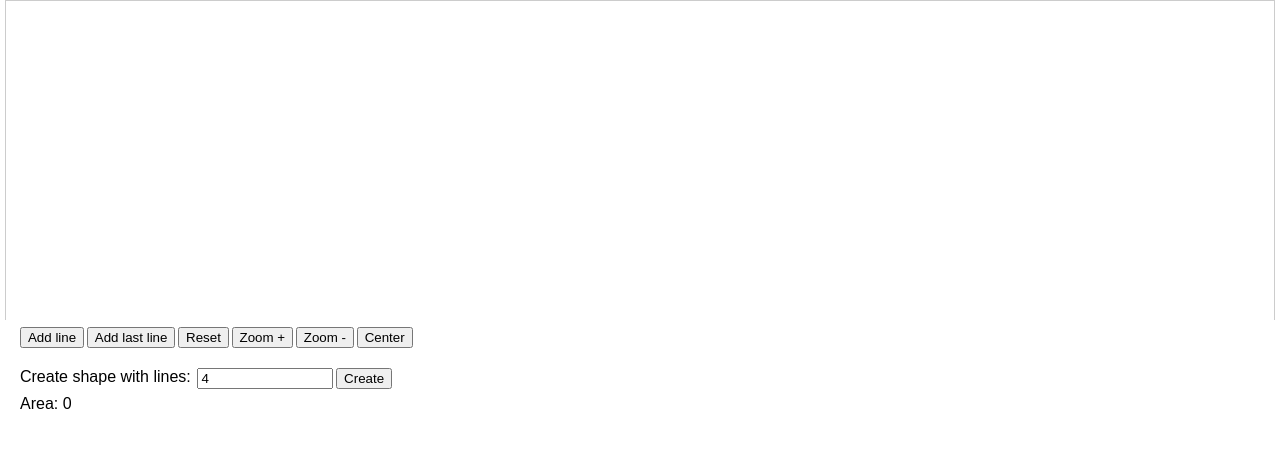
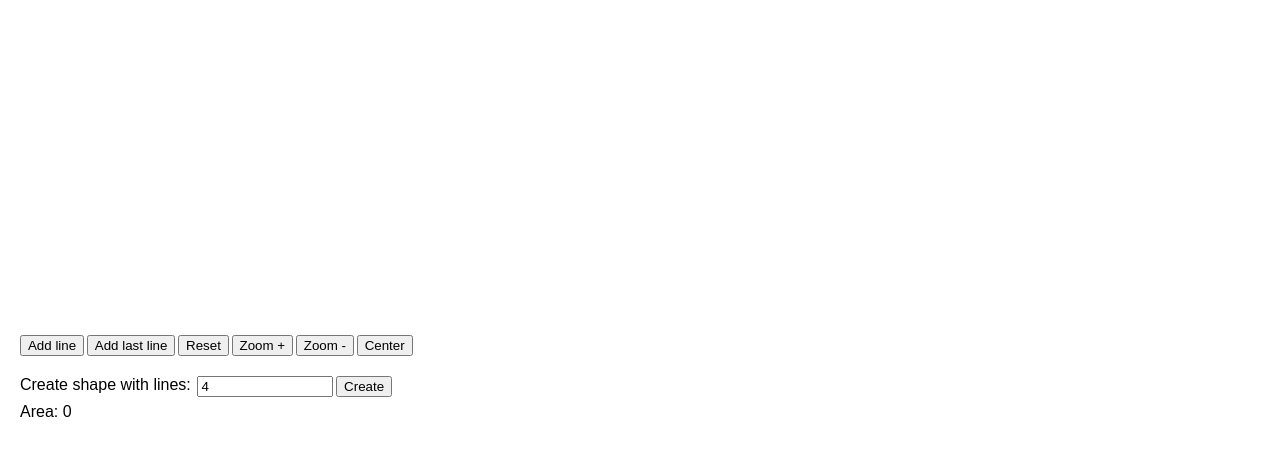
Before and after one commit to vesanaumane/AreaCalculator, a React (Create React App) app: page / in a window 1280 px wide. Shown: the top 456 px of the page. Built offline with nearby package versions, Linux system fonts and the light colour scheme; the HTML template or start-up script is replaced by a standard one.

Commit message:
Set canvas size.

```diff
--- a/src/App.css
+++ b/src/App.css
@@ -15,10 +15,11 @@
   height: 40vh;
   overflow: auto;
   flex-shrink: 0;
+  padding : 3pt;
 }
 
 .drawingboard canvas {
-  padding : 3pt;
+  border: "1px solid #ccc";
 }
 
 
--- a/src/App.js
+++ b/src/App.js
@@ -8,7 +8,7 @@ import { useEffect, useRef, useState } from "react";
 export default function App() {
 
     // Canvas default size.
-    const defaultWidth = window.innerWidth - 20;
+    const defaultWidth = window.innerWidth;
     const defaultHeight = Math.round( window.innerHeight / 2.5 );
 
     // Canvas.
@@ -44,7 +44,7 @@ export default function App() {
     const [ debugData, setDebugData ] = useState( Array() );
 
     // Canvas width.
-    const [ canvasWidth, setCanvasWidth ] = useState( defaultWidth );
+    const [ canvasWidth, setCanvasWidth ] = useState(  defaultWidth );
 
     // Canvas height.
     const [ canvasHeight, setCanvasHeight ] = useState( defaultHeight );
@@ -185,7 +185,7 @@ export default function App() {
     function handleOnClickAddNewLine() {
 
         // Get new line coordinates.
-        var line = getNewLine( 100, 60, lines );
+        var line = getNewLine( 100, 90, lines );
 
         // Stop drawing if lines create a closed loop. line.end.x == lines[ 0 ].start.x && line.end.y == lines[ 0 ].start.y
         var lastLine = false;
@@ -578,8 +578,7 @@ export default function App() {
                             onTouchEnd={handleTouchEnd}
                             width={canvasWidth}
                             height={canvasHeight}
-                            style={{ border: "1px solid #ccc" }
-                            }>
+                            >
 
                             </canvas>
                 </div>
--- a/src/Line.js
+++ b/src/Line.js
@@ -219,7 +219,7 @@ function roundDouble( double, decimals ) {
 
 export function comparePoints( p1, p2 ) {
 
-    if( roundDouble( p1.x, 10 ) === roundDouble ( p2.x, 10 ) && roundDouble( p1.y, 10 ) === roundDouble ( p2.y, 10 ) ) {
+    if( roundDouble( p1.x, 8 ) === roundDouble ( p2.x, 8 ) && roundDouble( p1.y, 8 ) === roundDouble ( p2.y, 8 ) ) {
         return true;
     }
 
```
